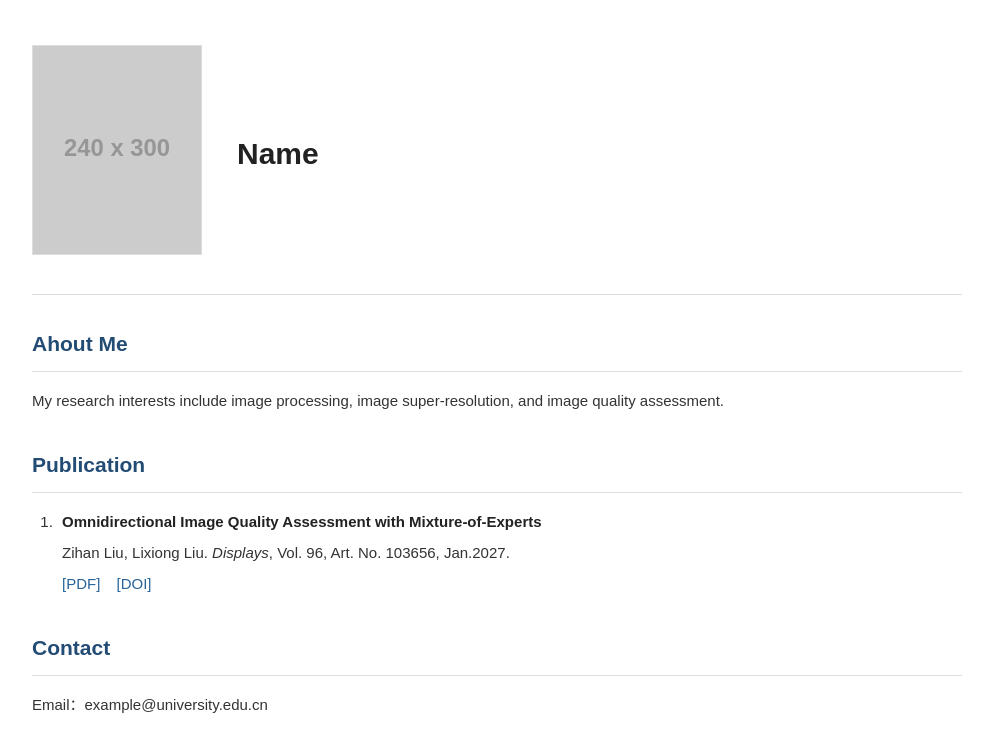
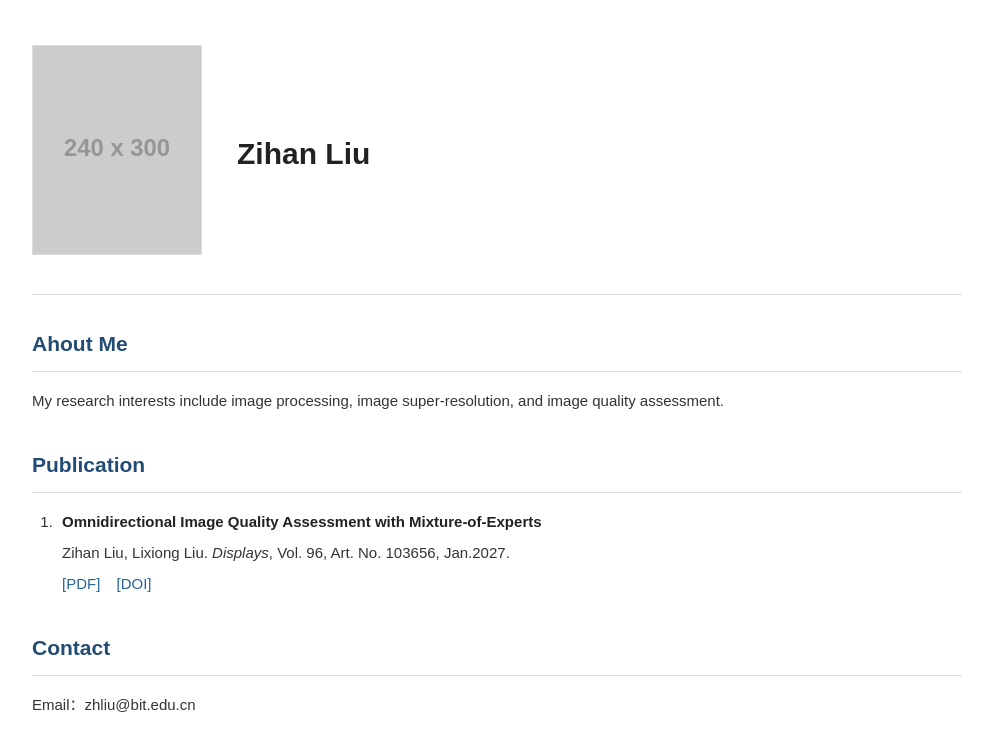
Before and after one commit to liudodo021/liudodo021.github.io, a plain HTML site: page index.html in a window 1280 px wide. Shown: the whole page, without its empty margins (143-1136 px from the left). Drawn offline with Linux system fonts and the light colour scheme; placeholder pictures from the web are drawn by us.

Commit message:
Update index.html

```diff
--- a/index.html
+++ b/index.html
@@ -19,7 +19,7 @@
             </div>
 
             <div class="profile-info">
-                <h1>Name</h1>
+                <h1>Zihan Liu</h1>
 
 
 
@@ -92,7 +92,7 @@
 
     <section>
         <h2>Contact</h2>
-        <p>Email：example@university.edu.cn</p>
+        <p>Email：zhliu@bit.edu.cn</p>
     </section>
 
     <!-- <footer>
```
